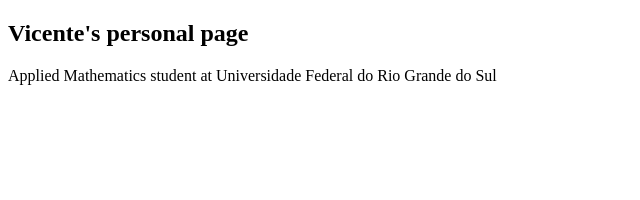
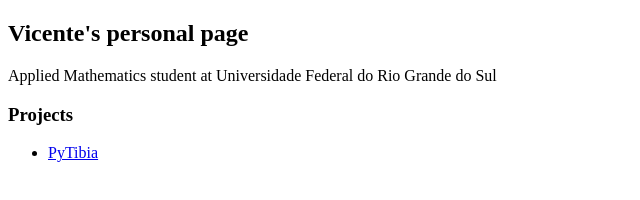
Before and after one commit to stellasythe/antedeguemon.github.io, a plain HTML site: page index.html in a window 1280 px wide. Shown: the whole page, without its empty margins (0-640 px from the left). Drawn offline with Linux system fonts and the light colour scheme.

Commit message:
projects

```diff
--- a/index.html
+++ b/index.html
@@ -3,5 +3,9 @@
 <body>
 <h2>Vicente's personal page</h2>
 <p>Applied Mathematics student at Universidade Federal do Rio Grande do Sul</p>
+<h3>Projects</h3>
+<ul>
+<li><a href="https://github.com/antedeguemon/PyTibia">PyTibia</a></li>
+
 </body>
 </html>
```
